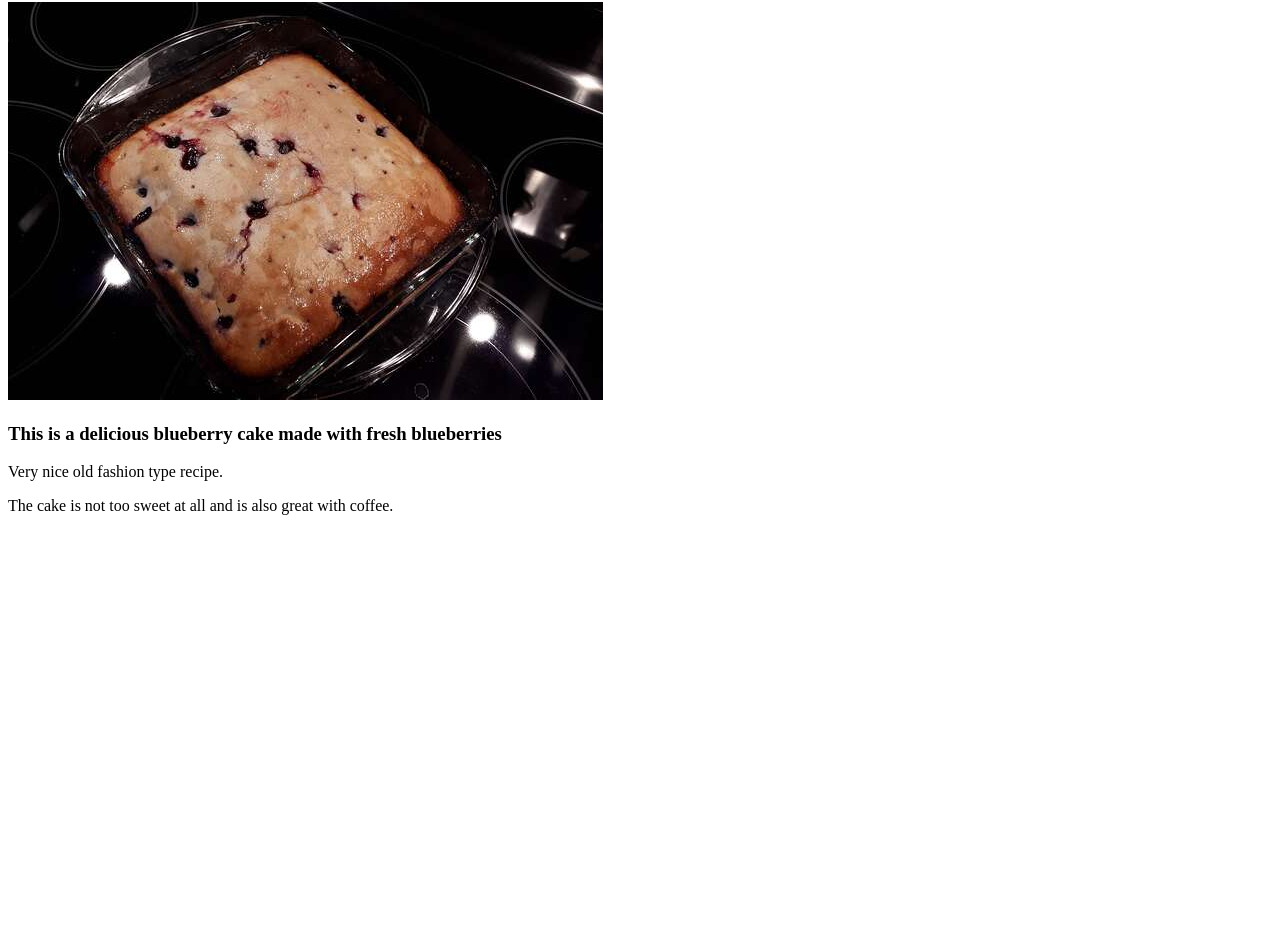
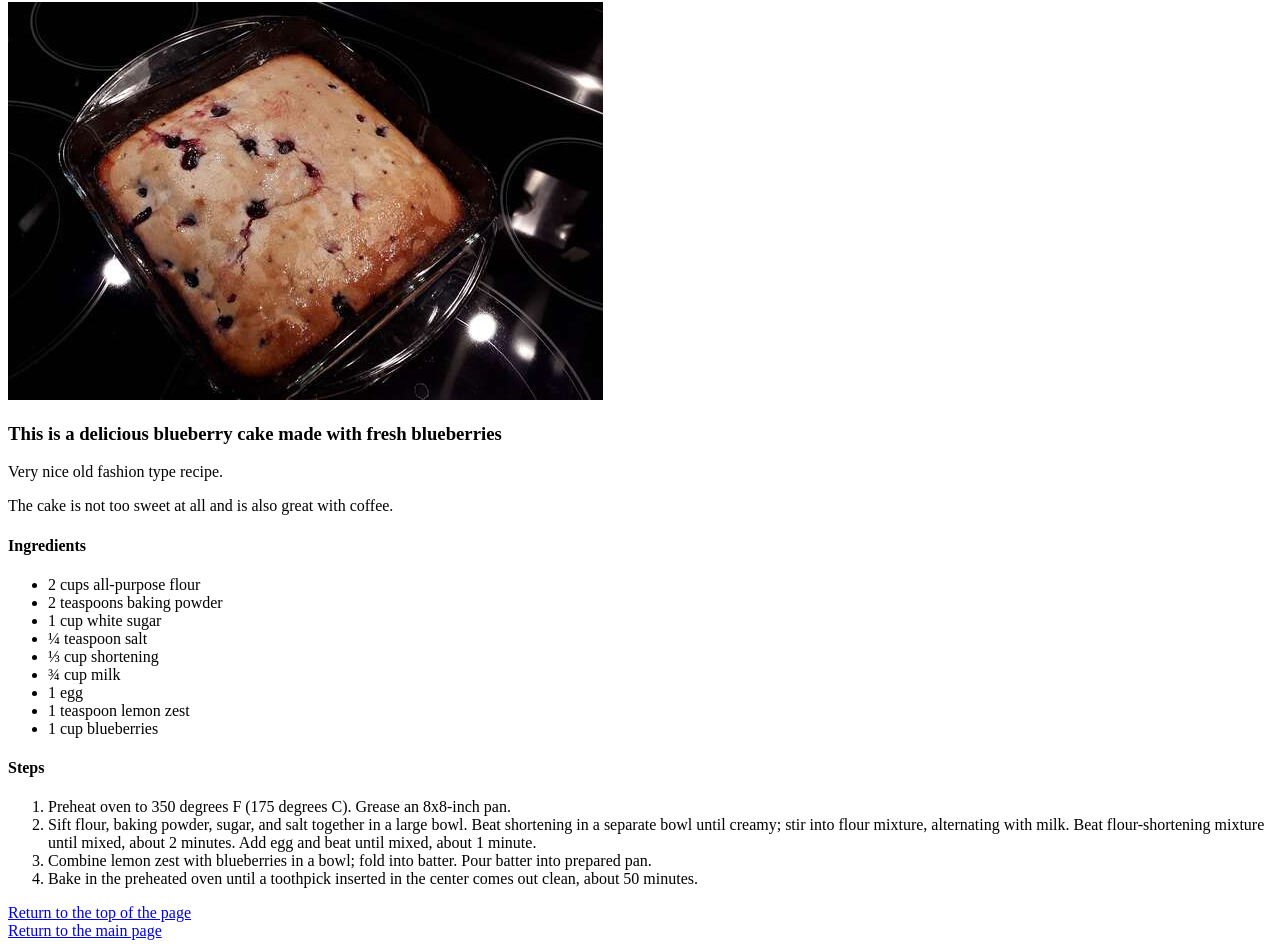
Before and after one commit to MilanArnaut/odin-recipes, a plain HTML site: page recipes/blueberry-cake.html in a window 1280 px wide. Shown: the part 78-1026 px from the top of the page. Before the commit the page ends 800 px from the top, so only its background shows below. Drawn offline with Linux system fonts and the light colour scheme.

Commit message:
Added unordered and ordered list and links to the top of the page and to the main page

```diff
--- a/recipes/blueberry-cake.html
+++ b/recipes/blueberry-cake.html
@@ -9,10 +9,32 @@
     </title>
 </head>
 <body>
-    <h1>Blueberry cake</h1>
+    <h1 id="beginning">Blueberry cake</h1>
     <img src="../images/blueberry-cake.jpg" alt="Blueberry cake image">
     <h3>This is a <strong>delicious</strong> blueberry cake made with fresh blueberries</h3>
     <p>Very nice old fashion type recipe.</p>
     <p>The cake is not too sweet at all and is also great with coffee.</p>
+    <h4>Ingredients</h4>
+    <ul>
+        <li>2 cups all-purpose flour</li>
+        <li>2 teaspoons baking powder</li>
+        <li>1 cup white sugar</li>
+        <li>¼ teaspoon salt</li>
+        <li>⅓ cup shortening</li>
+        <li>¾ cup milk</li>
+        <li>1 egg</li>
+        <li>1 teaspoon lemon zest</li>
+        <li>1 cup blueberries</li>
+    </ul>
+    <h4>Steps</h4>
+    <ol>
+        <li>Preheat oven to 350 degrees F (175 degrees C). Grease an 8x8-inch pan.</li>
+        <li>Sift flour, baking powder, sugar, and salt together in a large bowl. Beat shortening in a separate bowl until creamy; stir into flour mixture, alternating with milk. Beat flour-shortening mixture until mixed, about 2 minutes. Add egg and beat until mixed, about 1 minute.</li>
+        <li>Combine lemon zest with blueberries in a bowl; fold into batter. Pour batter into prepared pan.</li>
+        <li>Bake in the preheated oven until a toothpick inserted in the center comes out clean, about 50 minutes.</li>
+    </ol>
+    <a href="#beginning">Return to the top of the page</a>
+    <br>
+    <a href="../index.html">Return to the main page</a>
 </body>
 </html>
```
